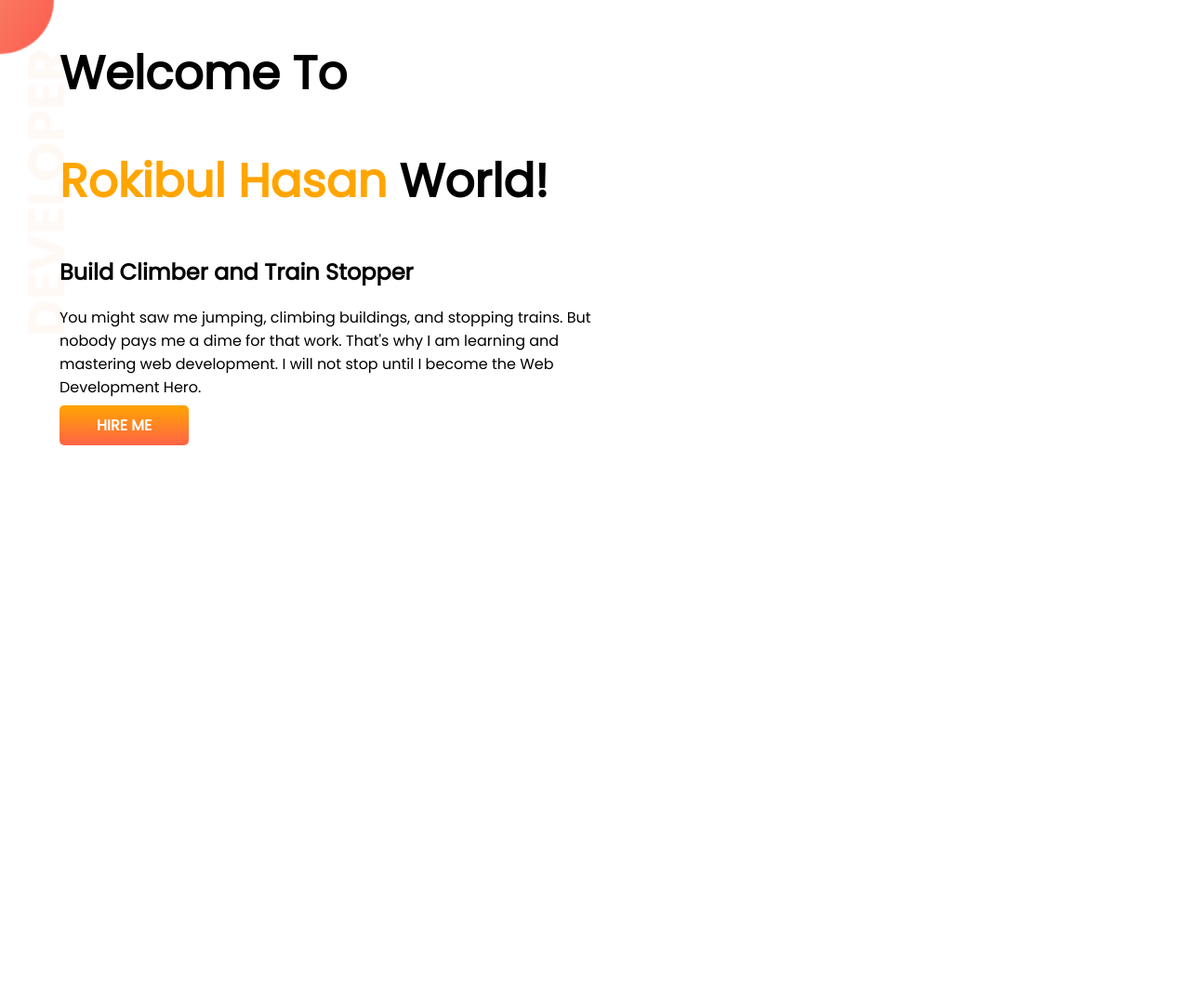
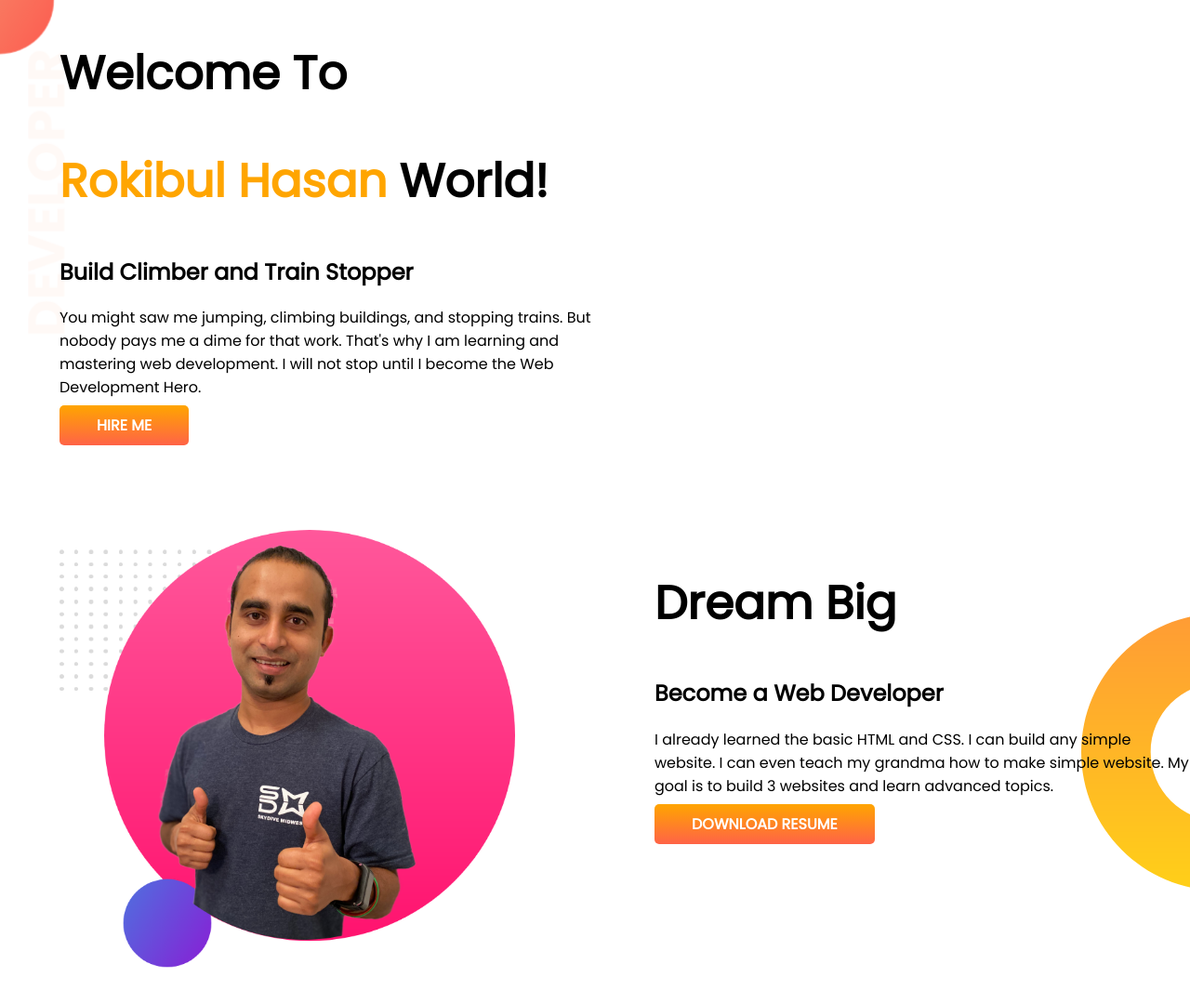
Before and after one commit to rokib97/developer-portfolio, a plain HTML site: page index.html in a window 1280 px wide. Shown: the whole page at 93% size. Before the commit the page ends 800 px from the top, so only its background shows below. Drawn offline with Linux system fonts and the light colour scheme.

Commit message:
added dream add section

```diff
--- a/index.html
+++ b/index.html
@@ -23,6 +23,17 @@
             <img src="images/rokib.png" alt="">
         </div>
     </section>
+    <section class="dream-big">
+        <div class="half-width">
+            <img src="images/jhankar2.png" alt="">
+        </div>
+        <div class="half-width">
+            <h1>Dream Big</h1>
+            <h2>Become a Web Developer</h2>
+            <p>I already learned the basic HTML and CSS. I can build any simple website. I can even teach my grandma how to make simple website. My goal is to build 3 websites and learn advanced topics.</p>
+            <a class="link-button" target="_blank" href="https://github.com/rokib97">DOWNLOAD RESUME</a>
+        </div>
+    </section>
 
 
 </body>
--- a/style.css
+++ b/style.css
@@ -10,13 +10,14 @@ h1 {
 }
 section {
   display: flex;
+  margin-bottom: 100px;
 }
 .half-width {
   width: 50%;
   padding-left: 5%;
 }
 .half-width img {
-  width: 80%;
+  width: 85%;
 }
 .link-button {
   text-decoration: none;
@@ -30,3 +31,8 @@ section {
   background-image: url(images/top-banner.png);
   background-repeat: no-repeat;
 }
+.dream-big {
+  background-image: url(images/dream-bg.png);
+  background-repeat: no-repeat;
+  background-position: right;
+}
```
